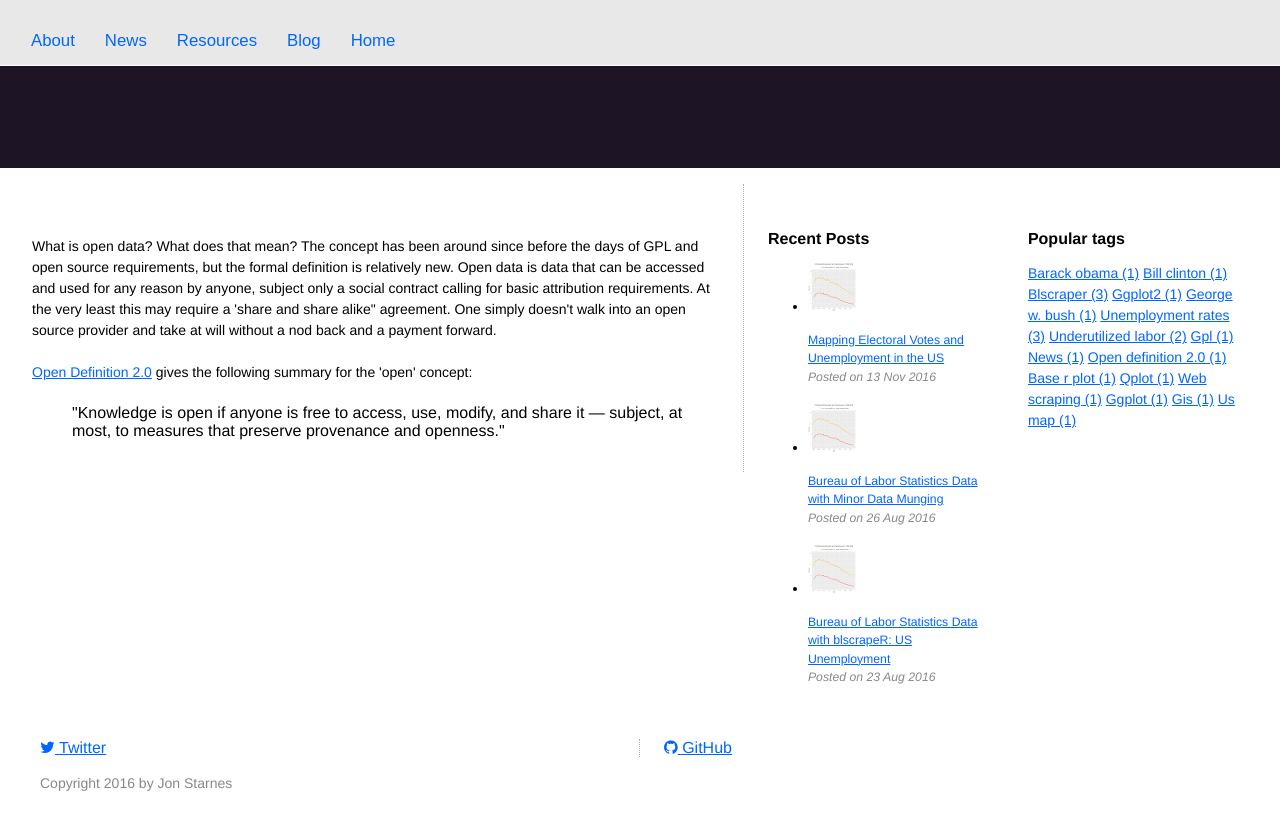
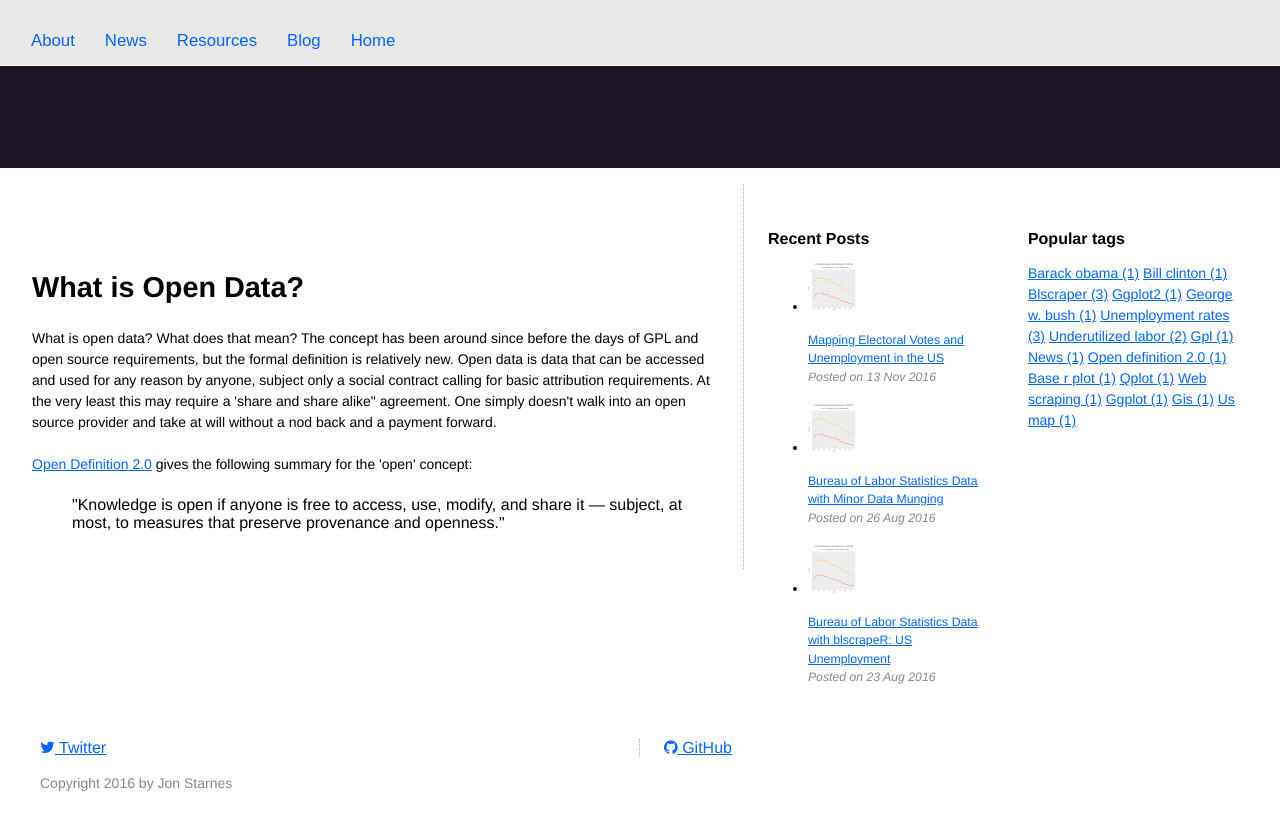
Before and after one commit to jon-starnes/jon-starnes.github.io, a Jekyll site: the page built from index.html, in a window 1280 px wide. Shown: the top 830 px of the page. Built offline with Jekyll 4.4.1, drawn with Linux system fonts in a browser that asks for light colours; nearby versions of some CDN libraries.

Commit message:
Index commit

```diff
--- a/index.html
+++ b/index.html
@@ -4,6 +4,8 @@ layout: main
 
 <div class="container">
   <div class="row">
+
+    <h2>What is Open Data?</h2>
     <p>
       What is open data? What does that mean? The concept has been around since before the days of GPL and open source requirements, but the formal definition is relatively new. Open data is data that can be accessed and used for any reason by anyone, subject only a social contract calling for basic attribution requirements. At the very least this may require a 'share and share alike" agreement. One simply doesn't walk into an open source provider and take at will without a nod back and a payment forward.
     </p>
@@ -17,9 +19,11 @@ layout: main
       <a href="http://opendefinition.org/od/2.1/en/">Open Definition 2.0</a> gives the following summary for the 'open' concept:
     </p>
 
+    <p class="desc">
       <blockquote>
         "Knowledge is open if anyone is free to access, use, modify, and share it — subject, at most, to measures that preserve provenance and openness."
       </blockquote>
+    </p>
 
   </div>
 
```
Lines whose indentation alone changed are shown as unchanged.
